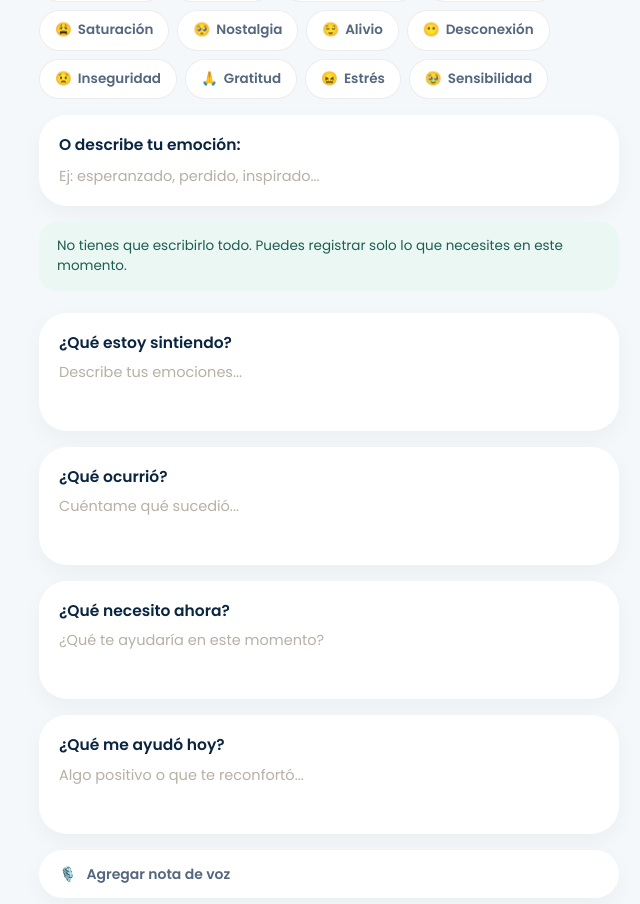
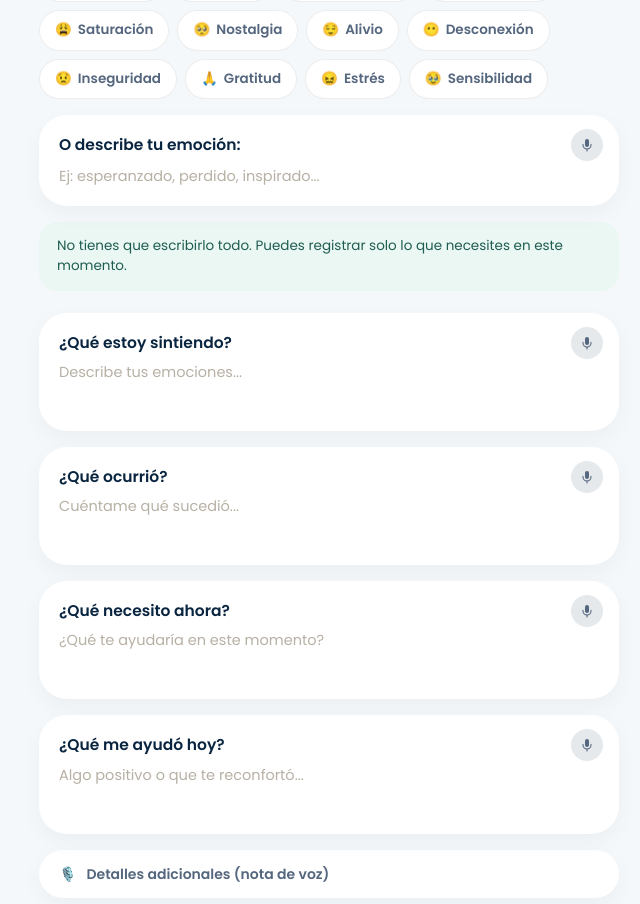
Before and after one commit to JuanRueda08-ucc/ancla-calma, a React (Vite) app in the folder calma-app/: page /bitacora in a window 1280 px wide. Shown: the part 450-1354 px from the top of the page, without its empty margins (311-951 px from the left). Built offline with nearby package versions, Linux system fonts and the light colour scheme; a web font is replaced by a local one.

Commit message:
feat: wire TranscribeMicButton into all 5 Bitacora text fields

```diff
--- a/calma-app/src/components/VoiceNoteRecorder.jsx
+++ b/calma-app/src/components/VoiceNoteRecorder.jsx
@@ -158,7 +158,7 @@ export default function VoiceNoteRecorder({ onRecordingChange }) {
     return (
       <button type="button" onClick={handleStart} className={pillClass}>
         <span>🎙️</span>
-        <span>Agregar nota de voz</span>
+        <span>Detalles adicionales (nota de voz)</span>
       </button>
     )
   }
@@ -171,7 +171,7 @@ export default function VoiceNoteRecorder({ onRecordingChange }) {
           aria-hidden="true"
           className="h-4 w-4 animate-spin rounded-full border-2 border-ink-soft/25 border-t-ink-soft"
         />
-        <span>Agregar nota de voz</span>
+        <span>Detalles adicionales (nota de voz)</span>
       </div>
     )
   }
--- a/calma-app/src/screens/Bitacora.jsx
+++ b/calma-app/src/screens/Bitacora.jsx
@@ -2,6 +2,7 @@ import { useEffect, useRef, useState } from 'react'
 import { motion } from 'framer-motion'
 import BackButton from '../components/BackButton'
 import VoiceNoteRecorder from '../components/VoiceNoteRecorder'
+import TranscribeMicButton from '../components/TranscribeMicButton'
 import { riseIn } from '../animations/transitions'
 
 const BLOB_RADIUS = '42% 58% 63% 37% / 41% 44% 56% 59%'
@@ -43,7 +44,7 @@ const CAMPOS_CONFIG = [
   { key: 'ayudoHoy', label: '¿Qué me ayudó hoy?', placeholder: 'Algo positivo o que te reconfortó...' },
 ]
 
-const fieldClass = 'mb-4 rounded-lg bg-white px-5 py-[18px] shadow-[0_8px_22px_rgba(0,0,0,0.04)]'
+const fieldClass = 'relative mb-4 rounded-lg bg-white px-5 py-[18px] shadow-[0_8px_22px_rgba(0,0,0,0.04)]'
 
 export default function Bitacora() {
   const [tagsActivos, setTagsActivos] = useState(new Set())
@@ -165,8 +166,11 @@ export default function Bitacora() {
               value={emocionLibre}
               onChange={(e) => setEmocionLibre(e.target.value)}
               placeholder="Ej: esperanzado, perdido, inspirado..."
-              className="w-full border-none bg-transparent text-[14.5px] text-ink placeholder:text-[#B7B0A4] focus:outline-none"
+              className="w-full border-none bg-transparent pr-9 text-[14.5px] text-ink placeholder:text-[#B7B0A4] focus:outline-none"
             />
+            <div className="absolute right-4 top-3.5">
+              <TranscribeMicButton value={emocionLibre} onTranscript={setEmocionLibre} />
+            </div>
           </div>
         </motion.div>
 
@@ -186,8 +190,14 @@ export default function Bitacora() {
               value={campos[campo.key]}
               onChange={(e) => handleCampoChange(campo.key, e.target.value)}
               placeholder={campo.placeholder}
-              className="h-11 w-full resize-none border-none bg-transparent text-[14.5px] text-ink placeholder:text-[#B7B0A4] focus:outline-none"
+              className="h-11 w-full resize-none border-none bg-transparent pr-9 text-[14.5px] text-ink placeholder:text-[#B7B0A4] focus:outline-none"
             />
+            <div className="absolute right-4 top-3.5">
+              <TranscribeMicButton
+                value={campos[campo.key]}
+                onTranscript={(nuevoValor) => handleCampoChange(campo.key, nuevoValor)}
+              />
+            </div>
           </motion.div>
         ))}
 
@@ -199,6 +209,9 @@ export default function Bitacora() {
               setNotaVozDuracion(duracion)
             }}
           />
+          <p className="mt-2 px-1 text-xs text-ink-soft">
+            Cualquier otra cosa que quieras decirte a ti mismo/a más adelante
+          </p>
         </motion.div>
 
         <motion.div {...riseIn(0.38)}>
```
